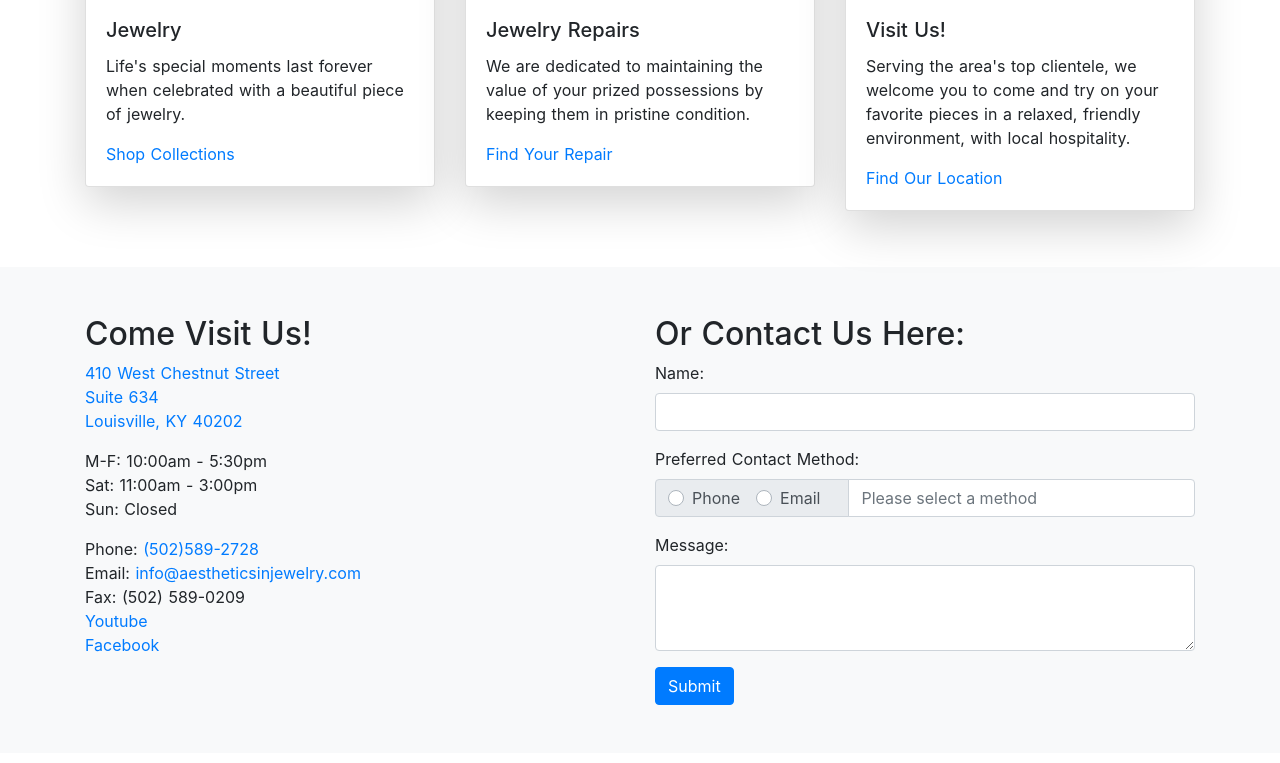
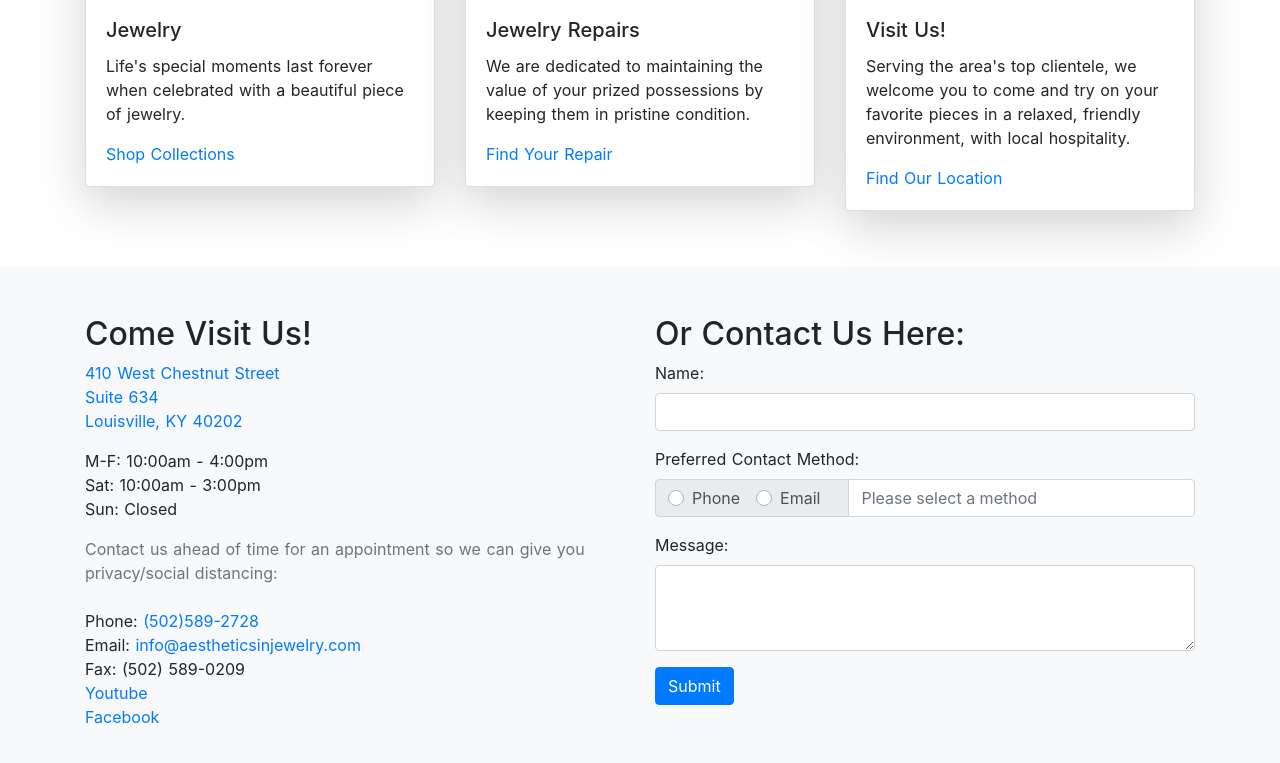
Before and after one commit to shadowlion/aestheticsinjewelry, a Nuxt app in the folder client/: page / in a window 1280 px wide. Shown: the part 1339-2102 px from the top of the page. Built offline with nearby package versions, Linux system fonts and the light colour scheme; no server answers.

Commit message:
change hours due to COVID-19

```diff
--- a/client/components/Base/BaseFooter/index.vue
+++ b/client/components/Base/BaseFooter/index.vue
@@ -4,6 +4,7 @@
       <div class="row d-flex justify-content-between">
         <div class="col-md-6">
           <h2>Come Visit Us!</h2>
+
           <a
             href="https://www.google.com/maps/place/410+W+Chestnut+St,+Louisville,+KY+40202/@38.2488751,-85.7606713,17z/data=!3m1!4b1!4m5!3m4!1s0x886972afaf855dd3:0x7fda89111b43c510!8m2!3d38.2488751!4d-85.7584826"
             target="_blank"
@@ -18,14 +19,19 @@
           </a>
 
           <address>
-            M-F: 10:00am - 5:30pm
+            M-F: 10:00am - 4:00pm
             <br />
-            Sat: 11:00am - 3:00pm
+            Sat: 10:00am - 3:00pm
             <br />
             Sun: Closed
           </address>
 
           <address>
+            <p class="text-muted mb-0">
+              Contact us ahead of time for an appointment so we can give you
+              privacy/social distancing:
+            </p>
+            <br />
             Phone: <a href="tel:5025892728">(502)589-2728</a>
             <br />
             Email:
--- a/client/plugins/firebase.js
+++ b/client/plugins/firebase.js
@@ -3,8 +3,6 @@ import "firebase/firestore";
 
 const firebaseConfig = {
   apiKey: process.env.FIREBASE_API_KEY,
-  authDomain: process.env.FIREBASE_AUTH_DOMAIN,
-  databaseURL: process.env.FIREBASE_DB_URL,
   projectId: process.env.FIREBASE_PROJECT_ID,
   appId: process.env.FIREBASE_APP_ID
 };
```
Also changed, not shown: client/package.json (+5 -5 lines), 1 other file (tests, documents, lock files or other folders).
